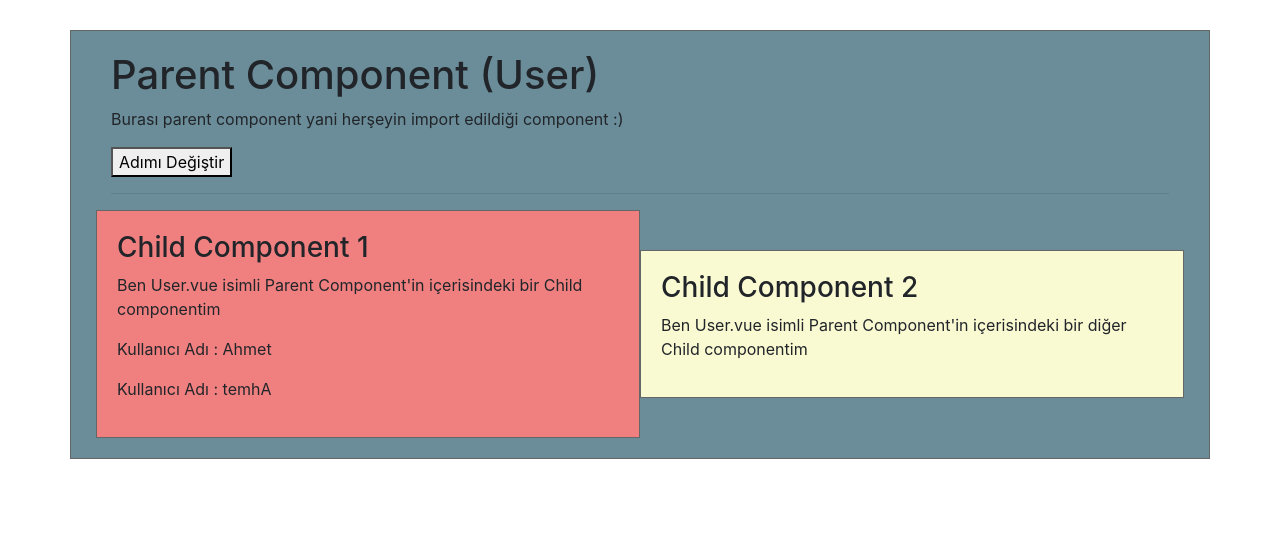
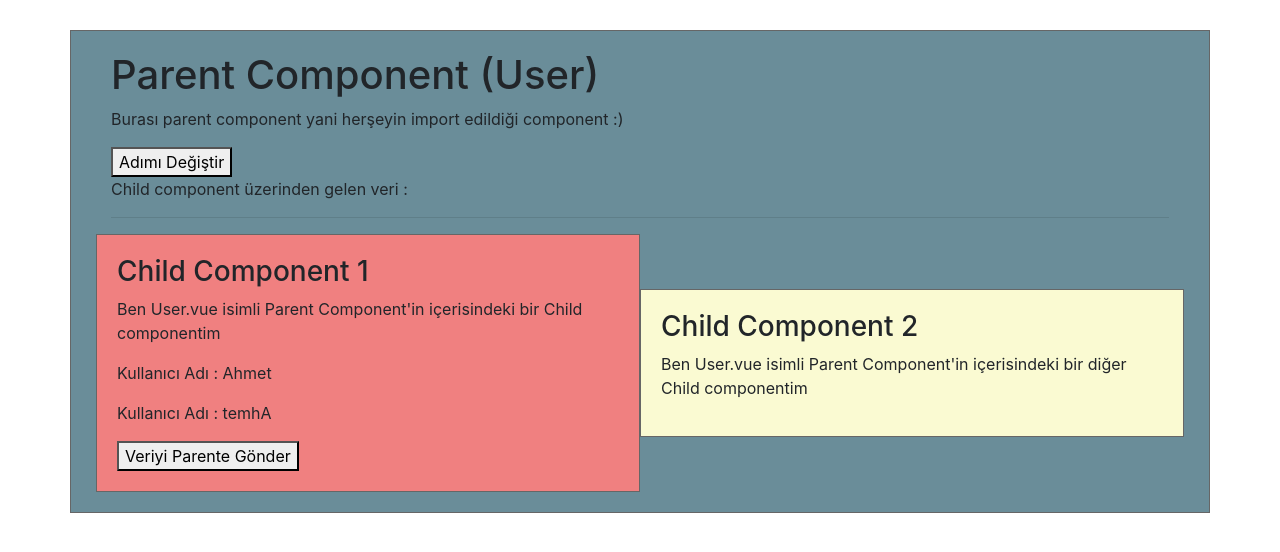
Before and after one commit to yomraliahmet/vuejs, a Vue app in the folder vue-cli-intro/: page / in a window 1280 px wide. Shown: the top 552 px of the page. Built offline with nearby package versions, Linux system fonts and the light colour scheme.

Commit message:
$emit() ile child componentden parente veri gönderme.

```diff
--- a/vue-cli-intro/src/components/User.vue
+++ b/vue-cli-intro/src/components/User.vue
@@ -3,9 +3,10 @@
     <h1>Parent Component (User)</h1>
     <p>Burası parent component yani herşeyin import edildiği component :)</p>
     <button @click="changeName">Adımı Değiştir</button>
+    <p>Child component üzerinden gelen veri : {{ childData }} </p>
     <hr>
     <div class="row">
-      <app-user-detail :name="title"></app-user-detail>
+      <app-user-detail @data="childData = $event" :name="title"></app-user-detail>
       <app-user-edit></app-user-edit>
     </div>
   </div>
@@ -20,7 +21,8 @@
     },
     data : function (){
       return {
-        title : "Ahmet"
+        title : "Ahmet",
+        childData : ""
       }
     },
     methods : {
--- a/vue-cli-intro/src/components/UserDetail.vue
+++ b/vue-cli-intro/src/components/UserDetail.vue
@@ -4,6 +4,7 @@
     <p>Ben User.vue isimli Parent Component'in içerisindeki bir Child componentim</p>
     <p>Kullanıcı Adı : {{ name }} </p>
     <p>Kullanıcı Adı : {{ switchName() }} </p>
+    <button @click="sendToParent">Veriyi Parente Gönder</button>
   </div>
 </template>
 <script>
@@ -19,6 +20,10 @@
    methods : {
      switchName(){
        return this.name.split("").reverse().join("");
+     },
+     sendToParent(){
+       // $emit() parent componente veri göndermeyi sağlar.
+       this.$emit("data", "kablosuzkedi");
      }
    }
  }
```
